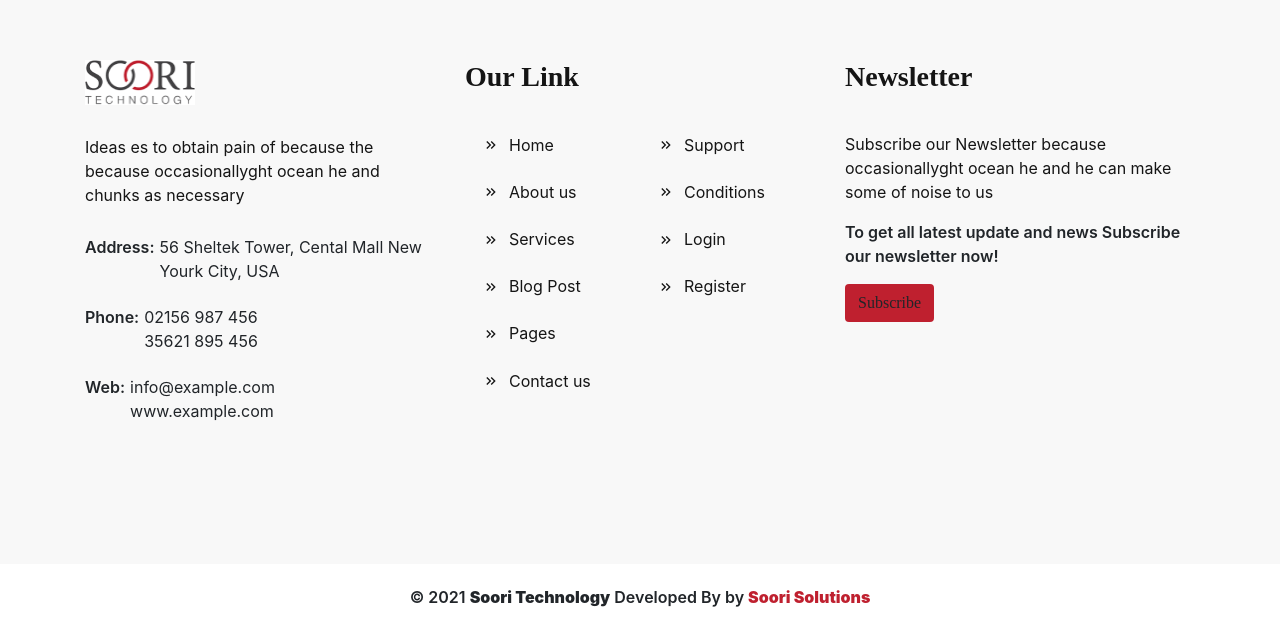
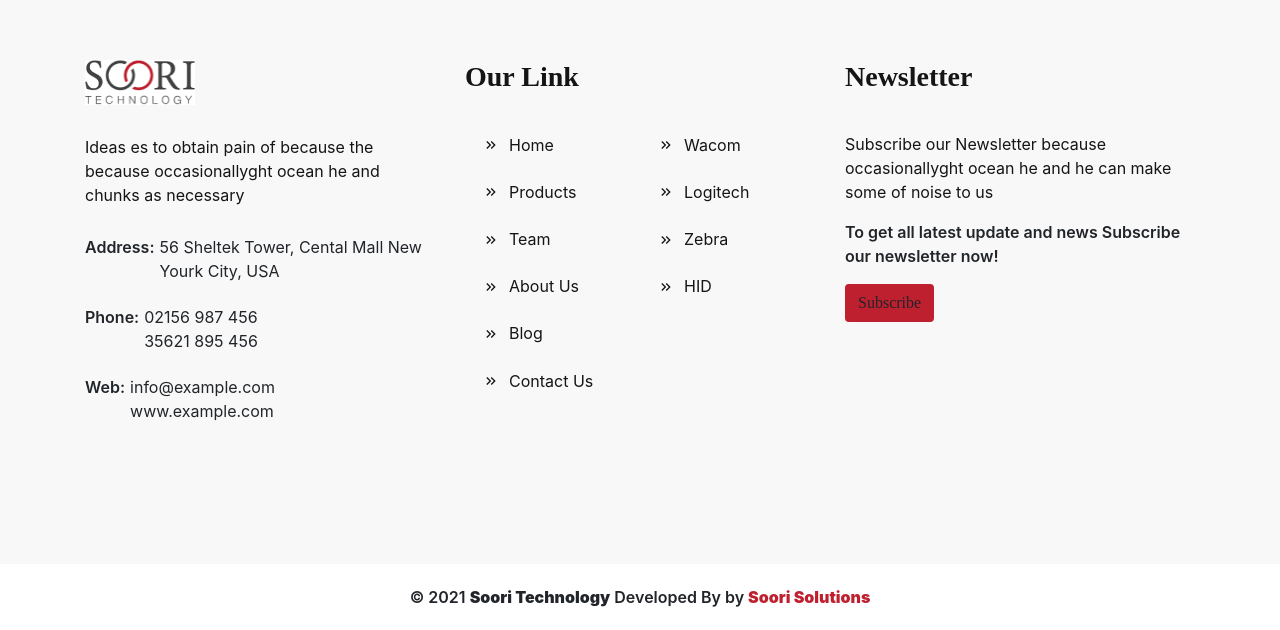
Before and after one commit to shikharSoori/new-technology-frontend, a Next.js app: page /contact in a window 1280 px wide. Shown: the part 1394-2024 px from the top of the page. Built offline with nearby package versions, Linux system fonts and the light colour scheme.

Commit message:
minor fix

```diff
--- a/src/app/globals.css
+++ b/src/app/globals.css
@@ -2966,6 +2966,9 @@ header {
 .blog-categories li a {
   color: #151515;
 }
+.blog-categories li a.active {
+  color: #bf202f;
+}
 
 .blog-categories li span {
   float: right;
--- a/src/app/not-found.tsx
+++ b/src/app/not-found.tsx
@@ -1,11 +1,32 @@
+import AboutHero from "@/components/Hero/AboutHero";
 import Link from "next/link";
 
 const NotFound = () => {
   return (
     <div>
-      <h2>Not Found</h2>
-      <p>Sorry, the page you are looking for does not exist.</p>
-      <Link href="/">Return Home</Link>
+      <AboutHero title="404"/>
+      <div className="main-content-wrapper section-padding">
+        <div className="container">
+          <div className="section-bg-color pt-50 pb-50">
+            <div className="row justify-content-center">
+              <div className="col-xl-7 col-lg-8 text-center">
+                <div className="error">
+                  <h1>404</h1>
+                  <h2>OPPS! PAGE NOT BE FOUND</h2>
+                  <p>
+                    Sorry but the page you are looking for does not exist, have
+                    been removed, name changed or is temporarity unavailable.
+                  </p>
+
+                  <Link href="/" className="btn btn-all">
+                    Back to Home Page
+                  </Link>
+                </div>
+              </div>
+            </div>
+          </div>
+        </div>
+      </div>
     </div>
   );
 };
--- a/src/app/products/[company]/page.tsx
+++ b/src/app/products/[company]/page.tsx
@@ -1,5 +1,6 @@
 // export default function Page({ params }: { params: { slug: string } }) {}
 
+import Brands from "@/components/Brands/Brands";
 import AboutHero from "@/components/Hero/AboutHero";
 import Link from "next/link";
 
@@ -31,7 +32,7 @@ const Page = ({ params }: props) => {
                 </form>
               </div> */}
 
-              <div className="blog-widget mt-40">
+              {/* <div className="blog-widget mt-40">
                 <h4 className="blog-widget-title">Brands</h4>
                 <ul className="blog-categories">
                   <li>
@@ -48,7 +49,8 @@ const Page = ({ params }: props) => {
                     <span>(40)</span>
                   </li>
                 </ul>
-              </div>
+              </div> */}
+              <Brands />
 
               {/* <div className="blog-widget mt-40">
                 <h4 className="blog-widget-title">Tags</h4>
--- /dev/null
+++ b/src/components/Brands/Brands.tsx
@@ -0,0 +1,35 @@
+"use client";
+import Link from "next/link";
+import { usePathname } from "next/navigation";
+import React from "react";
+
+const Brands = () => {
+  const pathName = usePathname();
+  //   console.log(pathName, "dfjk");
+
+  return (
+    <div className="blog-widget mt-40">
+      <h4 className="blog-widget-title">Brands</h4>
+      <ul className="blog-categories">
+        <li>
+          <Link
+            href="/products/zebra"
+            className={` ${pathName === "/products/zebra" ? "active" : ""}`}
+          >
+            Zebra
+          </Link>
+          <span>(20)</span>
+        </li>
+        <li>
+          <Link href="/products/logitech">Logitech</Link> <span>(18)</span>
+        </li>
+        <li>
+          <Link href="/company">Mocquito Control</Link>
+          <span>(40)</span>
+        </li>
+      </ul>
+    </div>
+  );
+};
+
+export default Brands;
--- a/src/components/Footer/Footer.tsx
+++ b/src/components/Footer/Footer.tsx
@@ -13,9 +13,9 @@ const Footer = () => {
             <div className="col-lg-4 col-md-6">
               <div className="footer-single-widget mt-40">
                 <div className="widget-logo">
-                  <a href="index.html">
+                  <Link href="/">
                     <Image src={logo} height={100} width={200} alt="logo" />
-                  </a>
+                  </Link>
                 </div>
                 <div className="widget-body">
                   <p className="desc">
@@ -46,104 +46,107 @@ const Footer = () => {
                 <div className="widget-body">
                   <ul className="useful-link">
                     <li>
-                      <a
-                        href="index.html"
+                      <Link
+                        href="/"
                         className="d-flex align-items-center"
                         style={{ gap: "10px" }}
                       >
                         <MdKeyboardDoubleArrowRight />
                         Home
-                      </a>
+                      </Link>
                     </li>
+
                     <li>
-                      <a
-                        href="index.html"
+                      <Link
+                        href="products/wacom"
                         className="d-flex align-items-center"
                         style={{ gap: "10px" }}
                       >
                         <MdKeyboardDoubleArrowRight />
-                        Support
-                      </a>
+                        Wacom
+                      </Link>
                     </li>
+
                     <li>
-                      <a
-                        href="index.html"
+                      <Link
+                        href="/products"
                         className="d-flex align-items-center"
                         style={{ gap: "10px" }}
                       >
                         <MdKeyboardDoubleArrowRight />
-                        About us
-                      </a>
+                        Products
+                      </Link>
                     </li>
                     <li>
-                      <a
-                        href="index.html"
+                      <Link
+                        href="/products/logitech"
                         className="d-flex align-items-center"
                         style={{ gap: "10px" }}
                       >
                         <MdKeyboardDoubleArrowRight />
-                        Conditions
-                      </a>
+                        Logitech
+                      </Link>
                     </li>
                     <li>
-                      <a
-                        href="index.html"
+                      <Link
+                        href="/team"
                         className="d-flex align-items-center"
                         style={{ gap: "10px" }}
                       >
                         <MdKeyboardDoubleArrowRight />
-                        Services
-                      </a>
+                        Team
+                      </Link>
                     </li>
                     <li>
-                      <a
-                        href="index.html"
+                      <Link
+                        href="products/zebra"
                         className="d-flex align-items-center"
                         style={{ gap: "10px" }}
                       >
                         <MdKeyboardDoubleArrowRight />
-                        Login
-                      </a>
+                        Zebra
+                      </Link>
                     </li>
                     <li>
-                      <a
-                        href="index.html"
+                      <Link
+                        href="/about"
                         className="d-flex align-items-center"
                         style={{ gap: "10px" }}
                       >
                         <MdKeyboardDoubleArrowRight />
-                        Blog Post
-                      </a>
+                        About Us
+                      </Link>
                     </li>
                     <li>
-                      <a
-                        href="index.html"
+                      <Link
+                        href="/products/hid"
                         className="d-flex align-items-center"
                         style={{ gap: "10px" }}
                       >
                         <MdKeyboardDoubleArrowRight />
-                        Register
-                      </a>
+                        HID
+                      </Link>
                     </li>
+
                     <li>
-                      <a
-                        href="index.html"
+                      <Link
+                        href="/blog"
                         className="d-flex align-items-center"
                         style={{ gap: "10px" }}
                       >
                         <MdKeyboardDoubleArrowRight />
-                        Pages
-                      </a>
+                        Blog
+                      </Link>
                     </li>
                     <li>
-                      <a
-                        href="index.html"
+                      <Link
+                        href="/contact"
                         className="d-flex align-items-center"
                         style={{ gap: "10px" }}
                       >
                         <MdKeyboardDoubleArrowRight />
-                        Contact us
-                      </a>
+                        Contact Us
+                      </Link>
                     </li>
                   </ul>
                 </div>
@@ -189,11 +192,9 @@ const Footer = () => {
             <p>
               &copy; 2021 <b>Soori Technology</b> Developed By{" "}
               <i className="fa fa-heart text-danger"></i> by{" "}
-              <a href="https://hasthemes.com/">
-                <b>
-                  Soori Solutions
-                </b>
-              </a>
+              <Link href="https://hasthemes.com/">
+                <b>Soori Solutions</b>
+              </Link>
             </p>
           </div>
         </div>
--- a/src/components/Header/Header.tsx
+++ b/src/components/Header/Header.tsx
@@ -130,6 +130,13 @@ const Header = () => {
                         </li>
                         <li
                           className={`link ${
+                            pathName === "/blog" ? "active" : ""
+                          }`}
+                        >
+                          <Link href="/blog">Blog</Link>
+                        </li>
+                        <li
+                          className={`link ${
                             pathName === "/team" ? "active" : ""
                           }`}
                         >
```
Also changed, not shown: src/app/products/[company]/[productDetail]/page.tsx (+3 -132 lines).
